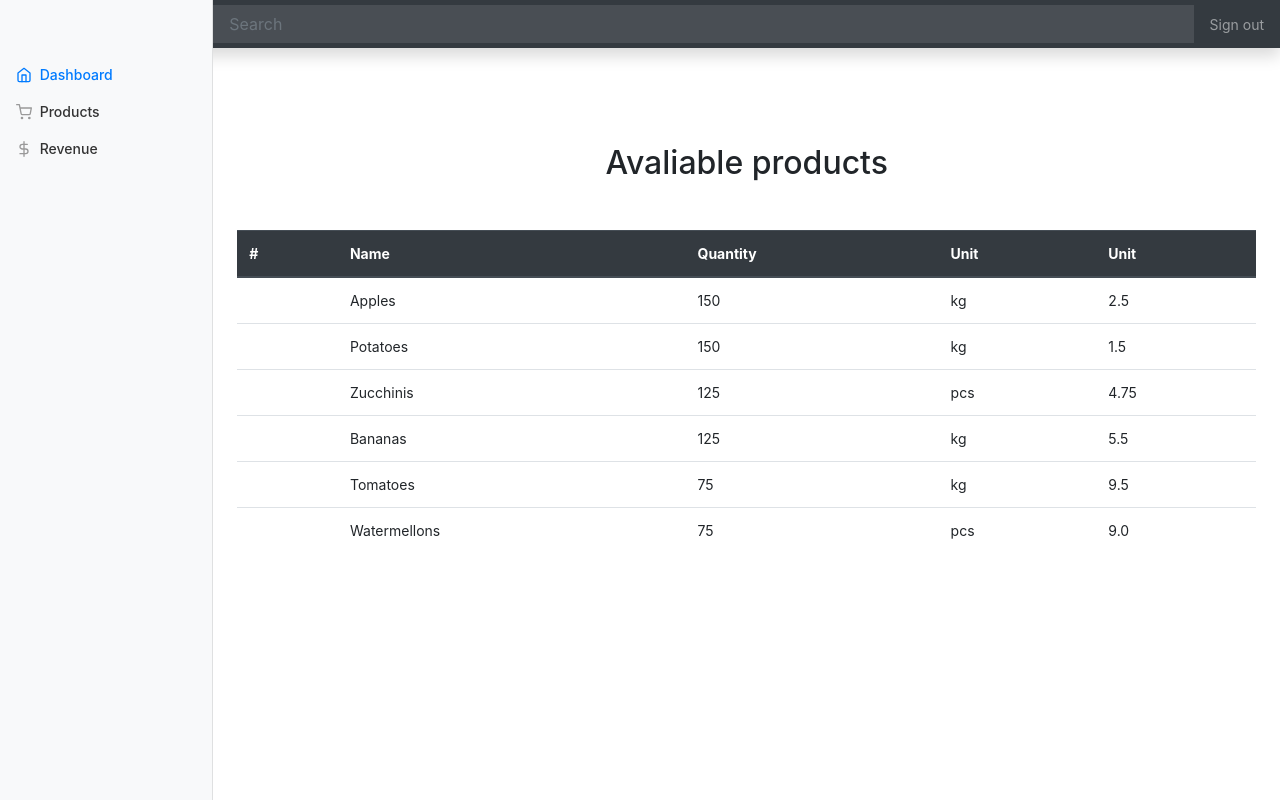
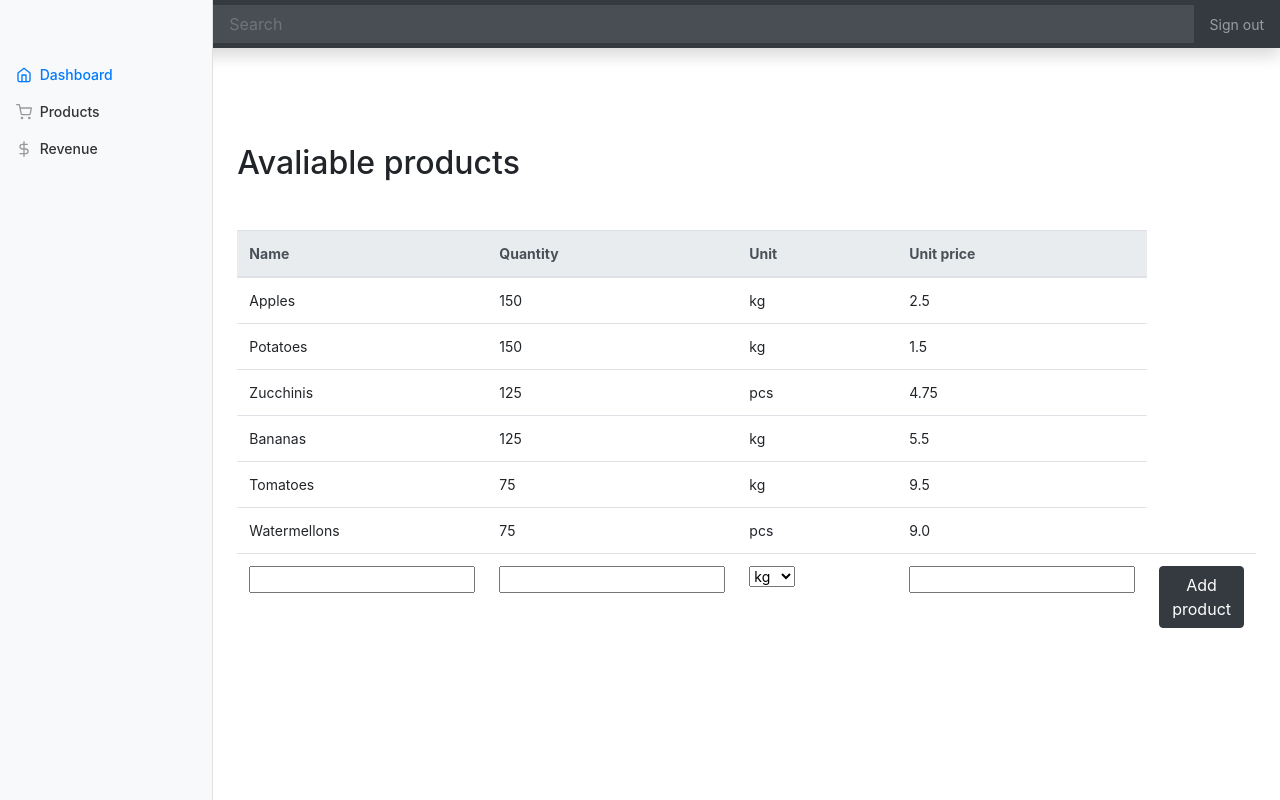
Before and after one commit to AgnieszkaNowotna/Storage-of-goods-in-the-warehouse, a Flask app: page /product_list in a window 1280 px wide. Run offline with Flask 2, Linux system fonts and the light colour scheme; some libraries are stand-ins or nearby versions.

Commit message:
Add new function

```diff
--- /dev/null
+++ b/forms.py
@@ -0,0 +1,11 @@
+from flask_wtf import FlaskForm
+from wtforms import StringField, IntegerField, FloatField, SelectField
+from wtforms.validators import DataRequired
+
+choices = ['kg','pcs','l']
+
+class ProductForm(FlaskForm):
+    name = StringField('name', validators = [DataRequired()])
+    quantity = IntegerField('quantity', validators = [DataRequired()])
+    unit = SelectField('unit', choices = choices, coerce = str, validators = [DataRequired()])
+    unit_price = FloatField('unit_price', validators = [DataRequired()])
--- a/main.py
+++ b/main.py
@@ -1,6 +1,9 @@
-from flask import Flask, render_template, redirect, url_for
+from flask import Flask, render_template, redirect, url_for,flash
 from models import product
+from forms import ProductForm
+
 app = Flask(__name__)
+app.config["SECRET_KEY"] = "secret"
 
 @app.route("/")
 def homepage():
@@ -9,7 +12,18 @@ def homepage():
 @app.route("/product_list")
 def product_list():
     product_list = product.load_products()
-    return render_template('product_list.html', product_list = product_list)
+    form = ProductForm()
+    return render_template('product_list.html', product_list = product_list, form = form)
+
+@app.route("/product_list/add", methods = ['POST'])
+def add_product():
+    form = ProductForm()
+    error = ""
+    if form.validate_on_submit():
+        product.add_product(form.data)
+        product.save_list()
+    flash('New product has been added')
+    return redirect(url_for('product_list'))
 
 if __name__=="__main__":
     app.run(debug=True)
--- a/models.py
+++ b/models.py
@@ -1,4 +1,6 @@
 import csv
+
+ITEMS =[]
 
 class Product:
     def __init__(self, name, unit, unit_price, quantity):
@@ -8,7 +10,7 @@ class Product:
         self.quantity = quantity
 
     def load_products(file_name = "storage.csv"):
-        ITEMS = []
+        ITEMS.clear()
         with open(file_name , newline ='') as csvfile:
             reader = csv.DictReader(csvfile)
             for row in reader:
@@ -16,4 +18,17 @@ class Product:
                 ITEMS.append(item)
         return ITEMS
 
+    def add_product(self, data):
+        data.pop('csrf_token')
+        ITEMS.append(data)
+        return ITEMS
+
+    def save_list(self, file_name = "storage.csv"):
+        with open(file_name,'w',newline='') as csvfile:
+            fieldnames = ["Name","Quantity","Unit","Unit Price (PLN)"]
+            thewriter = csv.DictWriter(csvfile, fieldnames = fieldnames)
+            thewriter.writeheader()
+            for item in ITEMS:
+                thewriter.writerow({"Name":item.name,"Quantity":item.quantity,"Unit":item.unit,"Unit Price (PLN)":item.unit_price})
+
 product = Product
--- a/templates/base.html
+++ b/templates/base.html
@@ -5,7 +5,7 @@
     <meta name="viewport" content="width=device-width, initial-scale=1, shrink-to-fit=no">
     <meta name="description" content="">
     <meta name="author" content="Mark Otto, Jacob Thornton, and Bootstrap contributors">
-    <title>Stroage</title>
+    <title>Storage</title>
     <link rel="canonical" href="https://getbootstrap.com/docs/4.4/examples/dashboard/">
 
     <!-- Bootstrap core CSS -->
@@ -54,6 +54,18 @@
         </div>
       </nav>
       <main role="main" class="col-md-9 ml-sm-auto col-lg-10 px-4">
+        {% with messages = get_flashed_messages() %}
+          {% if messages %}
+            {% for message in messages %}
+              <div class="alert alert-success mt-3" role="alert">
+                {{ message }}
+                <button type="button" class="close" data-dismiss="alert" aria-label="Close">
+                <span aria-hidden="true">&times;</span>
+                </button>
+              </div>
+            {% endfor %}
+          {% endif %}
+        {% endwith %}
         {% block content %}
         {% endblock content %}
       </main>
--- a/templates/product_list.html
+++ b/templates/product_list.html
@@ -1,30 +1,36 @@
 {% extends 'base.html' %}
 
 {% block content %}
-<div class = "header text-center my-5">
+<div class = "header my-5">
     <h2>Avaliable products</h2>
 </div>
 <div class = "mt-20">
     <table class = "table">
-        <thead class = "thead-dark">
+        <thead class = "thead-light">
             <tr>
-              <th scope="col">#</th>
-              <th scope="col">Name</th>
-              <th scope="col">Quantity</th>
-              <th scope="col">Unit</th>
-              <th scope="col">Unit</th>
+                <th scope="col">Name</th>
+                <th scope="col">Quantity</th>
+                <th scope="col">Unit</th>
+                <th scope="col">Unit price</th>
             </tr>
           </thead>
         <tbody>
             {% for product in product_list %}
             <tr>
-                <th scope = "row"> </th>
-                <td>{{ product.name }}</td>
-                <td>{{ product.quantity }}</td>
-                <td>{{ product.unit }}</td>
-                <td>{{ product.unit_price }}</td>
+                <td class = "col-2">{{ product.name }}</td>
+                <td class = "col-2">{{ product.quantity }}</td>
+                <td class = "col-2">{{ product.unit }}</td>
+                <td class = "col-2">{{ product.unit_price }}</td>
             </tr>
             {% endfor %}
+            <form id = "add_product" action = "{{ url_for('add_product')}}" method="POST">
+                <tr>
+                    <td>{{ form.name }}</td>
+                    <td>{{ form.quantity }}</td>
+                    <td>{{ form.unit }}</td>
+                    <td>{{ form.unit_price }}</td>
+                    <td><button class ="btn btn-dark" type="submit">Add product</button></td>
+                </tr>
         </tbody>
     </table>
 </div>
```
